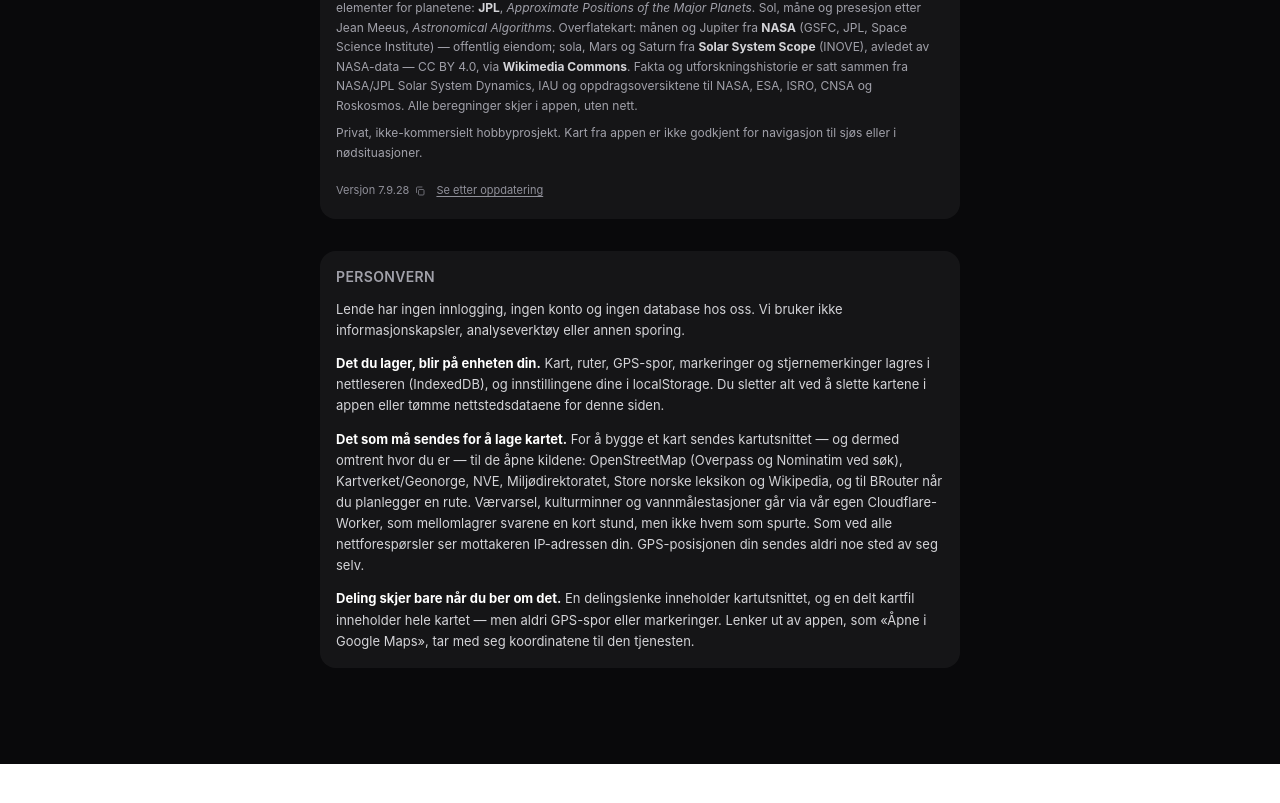
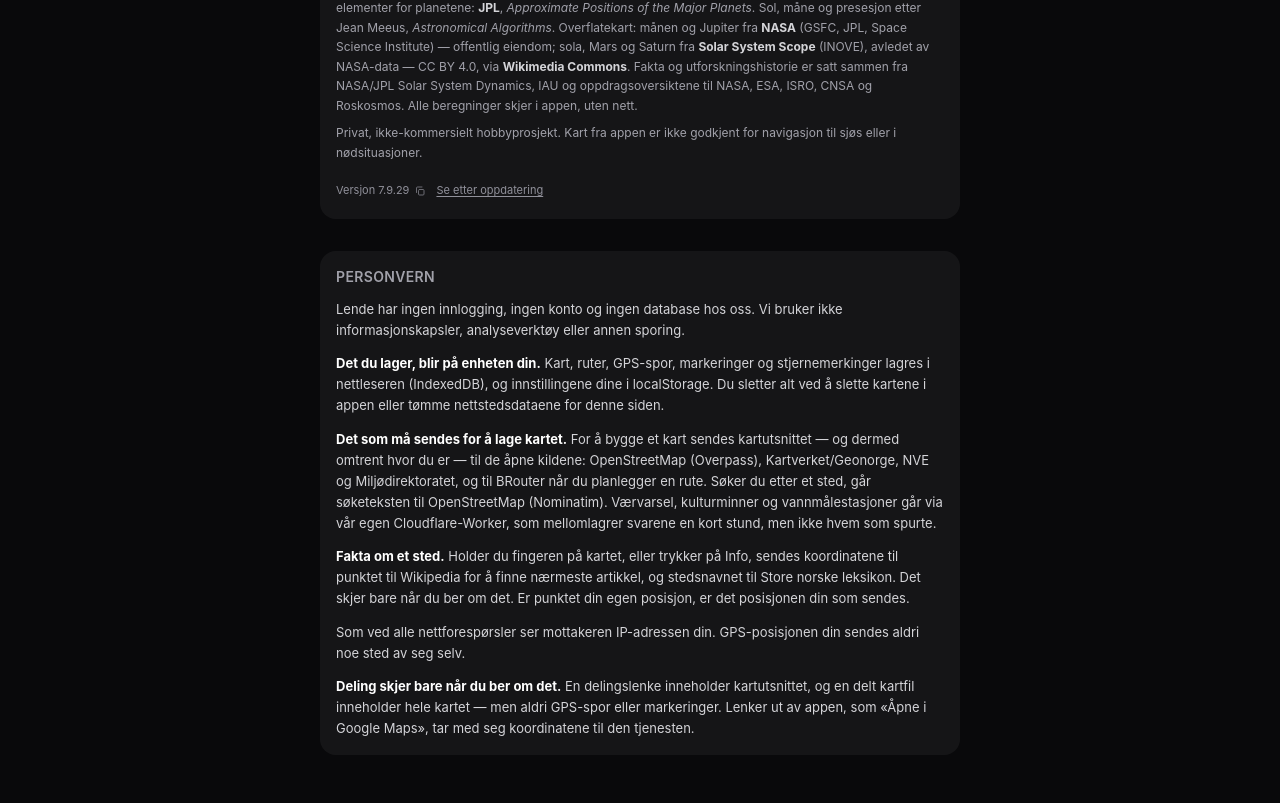
Before and after one commit to gitjanerik/lende, a Vue app: page /om in a window 1280 px wide. Shown: the part 6556-7359 px from the top of the page. Before the commit the page ends 7320 px from the top, so only its background shows below. Built offline with nearby package versions, Linux system fonts and the light colour scheme; no server answers.

Commit message:
v7.9.29: Personvern-teksten sier hva Wikipedia og SNL får
Co-Authored-By: Claude Opus 5.5 <noreply@anthropic.com>
Claude-Session: https://claude.ai/code/session_01BLj7VGUKwgw81gtD69ycTb

```diff
--- a/package.json
+++ b/package.json
@@ -1,7 +1,7 @@
 {
   "name": "lende",
   "private": true,
-  "version": "7.9.28",
+  "version": "7.9.29",
   "type": "module",
   "scripts": {
     "dev": "vite",
--- a/public/sw.js
+++ b/public/sw.js
@@ -16,7 +16,7 @@
  *       Everything else → network only (Google Fonts, opentype from CDN, etc.)
  */
 
-const CACHE_VERSION = '7.9.28'
+const CACHE_VERSION = '7.9.29'
 // NAVNENE MÅ HA `lende-`-PREFIKSET, og det er ikke pynt: opprydningen under
 // gjenkjenner sine egne cacher på det, og github.io er ÉN origin delt med
 // eierens andre Pages-prosjekter — en opprydning uten prefiks ville slettet
--- a/src/components/AboutContent.vue
+++ b/src/components/AboutContent.vue
@@ -696,14 +696,23 @@ function tilPersonvern() {
       <p class="text-[13px] leading-relaxed text-ink-2">
         <strong class="text-ink">Det som må sendes for å lage kartet.</strong>
         For å bygge et kart sendes kartutsnittet — og dermed omtrent hvor du er —
-        til de åpne kildene: OpenStreetMap (Overpass og Nominatim ved søk),
-        Kartverket/Geonorge, NVE, Miljødirektoratet, Store norske leksikon og
-        Wikipedia, og til BRouter når du planlegger en rute.
+        til de åpne kildene: OpenStreetMap (Overpass), Kartverket/Geonorge, NVE
+        og Miljødirektoratet, og til BRouter når du planlegger en rute. Søker du
+        etter et sted, går søketeksten til OpenStreetMap (Nominatim).
         Værvarsel, kulturminner og vannmålestasjoner går via vår egen
         Cloudflare-Worker, som mellomlagrer svarene en kort stund, men ikke hvem
-        som spurte. Som
-        ved alle nettforespørsler ser mottakeren IP-adressen din. GPS-posisjonen
-        din sendes aldri noe sted av seg selv.
+        som spurte.
+      </p>
+      <p class="text-[13px] leading-relaxed text-ink-2">
+        <strong class="text-ink">Fakta om et sted.</strong>
+        Holder du fingeren på kartet, eller trykker på Info, sendes koordinatene
+        til punktet til Wikipedia for å finne nærmeste artikkel, og stedsnavnet
+        til Store norske leksikon. Det skjer bare når du ber om det. Er punktet
+        din egen posisjon, er det posisjonen din som sendes.
+      </p>
+      <p class="text-[13px] leading-relaxed text-ink-2">
+        Som ved alle nettforespørsler ser mottakeren IP-adressen din.
+        GPS-posisjonen din sendes aldri noe sted av seg selv.
       </p>
       <p class="text-[13px] leading-relaxed text-ink-2">
         <strong class="text-ink">Deling skjer bare når du ber om det.</strong>
--- a/src/version.js
+++ b/src/version.js
@@ -1,4 +1,4 @@
 // Autoritativ app-versjon. Skal matche "version" i package.json +
 // package-lock.json og CACHE_VERSION i public/sw.js — alle fire bumpes
 // i samme commit.
-export const APP_VERSION = '7.9.28'
+export const APP_VERSION = '7.9.29'
```
Also changed, not shown: 2 other files (tests, documents, lock files or other folders).
